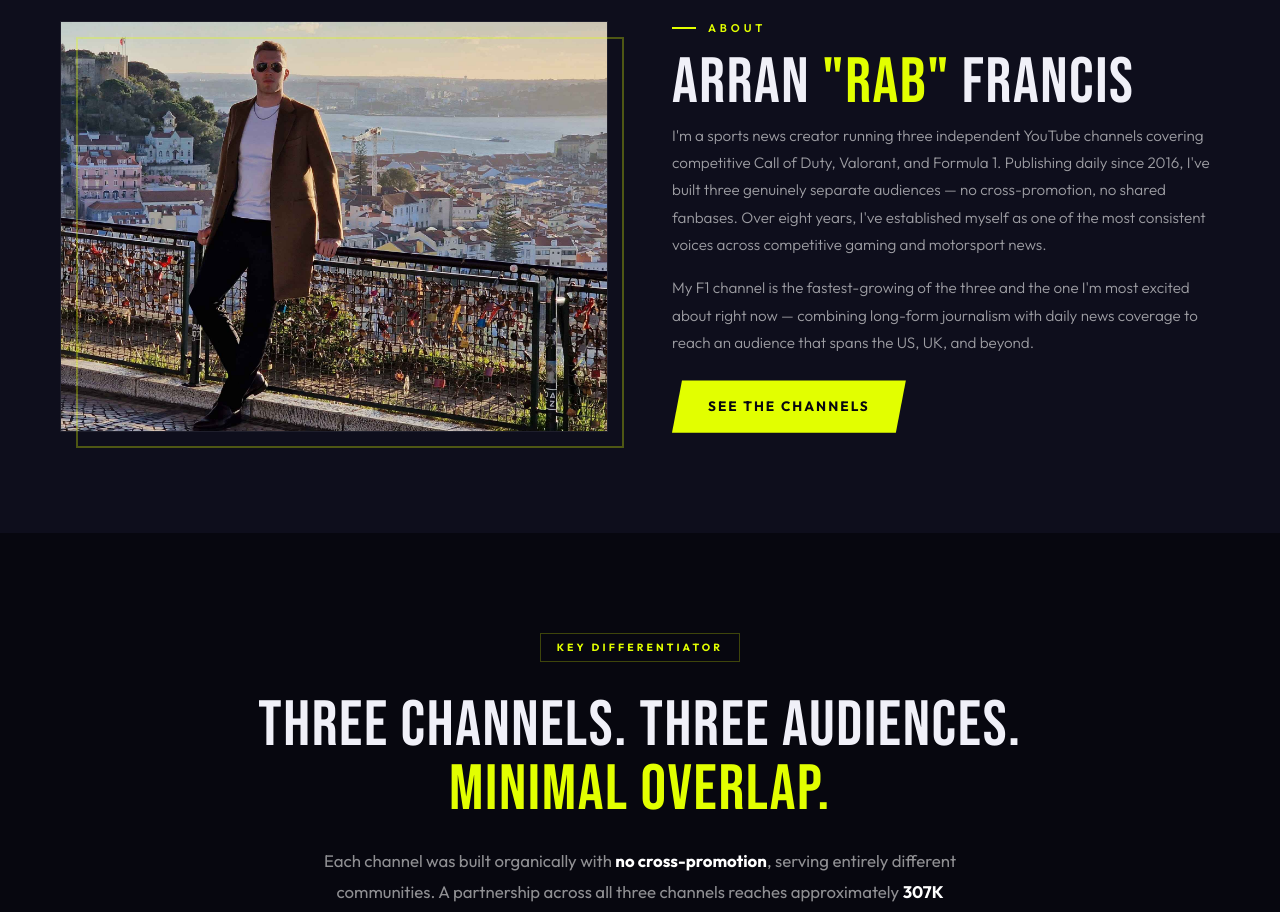
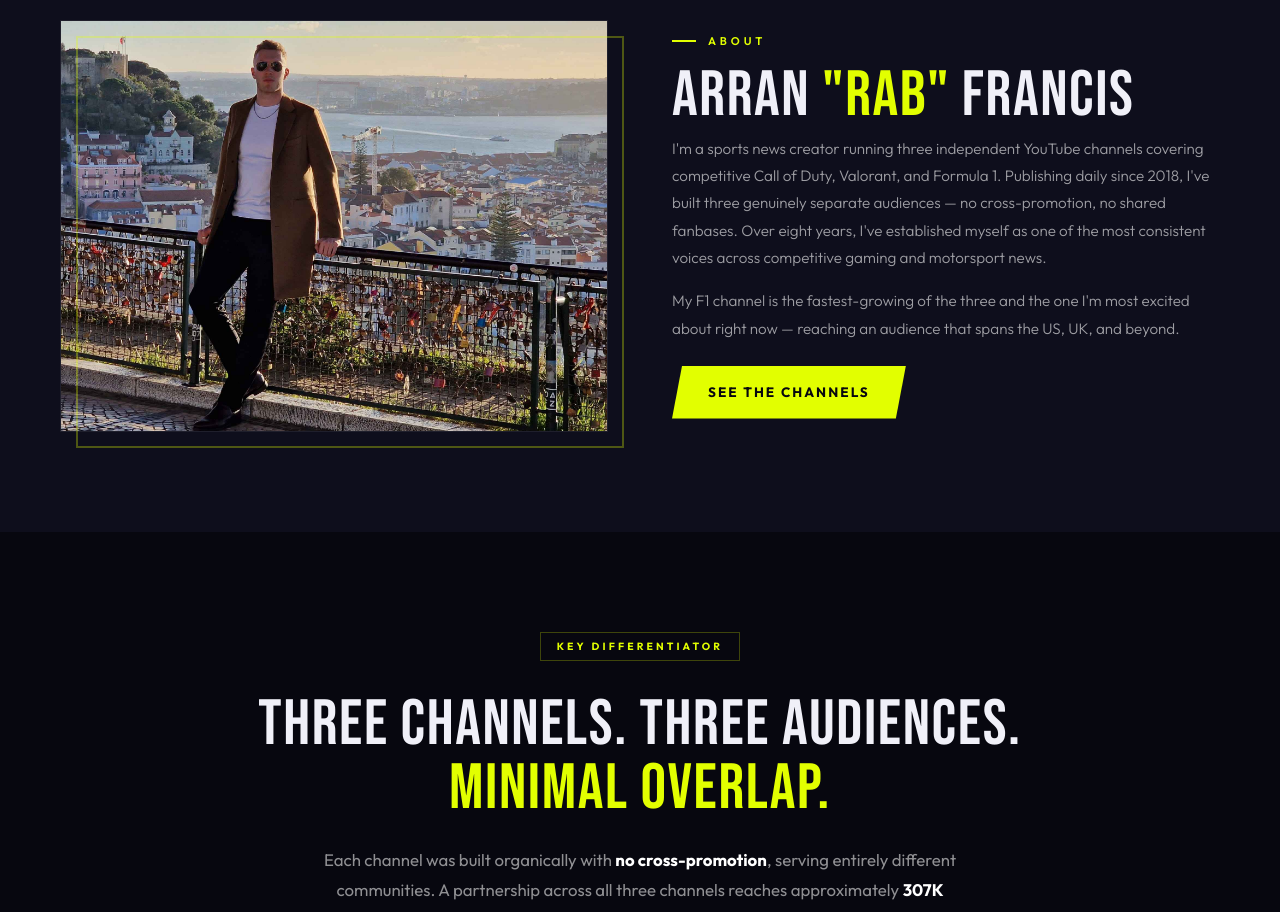
Before and after one commit to TacticalRab/tacticalrab-site, a React (Vite) app: page / in a window 1280 px wide. Shown: the part 880-1792 px from the top of the page. Built offline with nearby package versions, Linux system fonts and the light colour scheme.

Commit message:
Update App.jsx

```diff
--- a/src/App.jsx
+++ b/src/App.jsx
@@ -168,10 +168,10 @@ function About() {
             Arran <span className="text-accent">"Rab"</span> Francis
           </h2>
           <p className="text-[0.95rem] text-white/60 leading-[1.8] mb-4 font-light">
-            I'm a sports news creator running three independent YouTube channels covering competitive Call of Duty, Valorant, and Formula 1. Publishing daily since 2016, I've built three genuinely separate audiences — no cross-promotion, no shared fanbases. Over eight years, I've established myself as one of the most consistent voices across competitive gaming and motorsport news.
+            I'm a sports news creator running three independent YouTube channels covering competitive Call of Duty, Valorant, and Formula 1. Publishing daily since 2018, I've built three genuinely separate audiences — no cross-promotion, no shared fanbases. Over eight years, I've established myself as one of the most consistent voices across competitive gaming and motorsport news.
           </p>
           <p className="text-[0.95rem] text-white/60 leading-[1.8] mb-6 font-light">
-            My F1 channel is the fastest-growing of the three and the one I'm most excited about right now — combining long-form journalism with daily news coverage to reach an audience that spans the US, UK, and beyond.
+            My F1 channel is the fastest-growing of the three and the one I'm most excited about right now — reaching an audience that spans the US, UK, and beyond.
           </p>
           <a href="#channels" className="bg-accent text-bg font-bold text-[0.85rem] tracking-[0.15em] uppercase px-9 py-4 no-underline btn-skew hover:bg-white hover:-translate-y-0.5 transition-all inline-block">
             See the Channels
```
